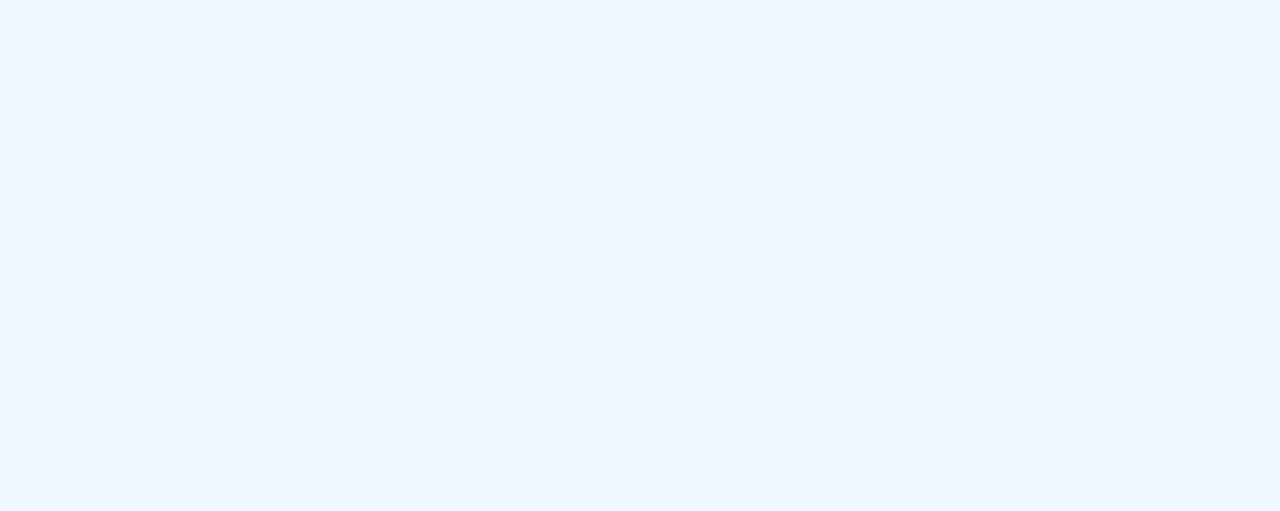
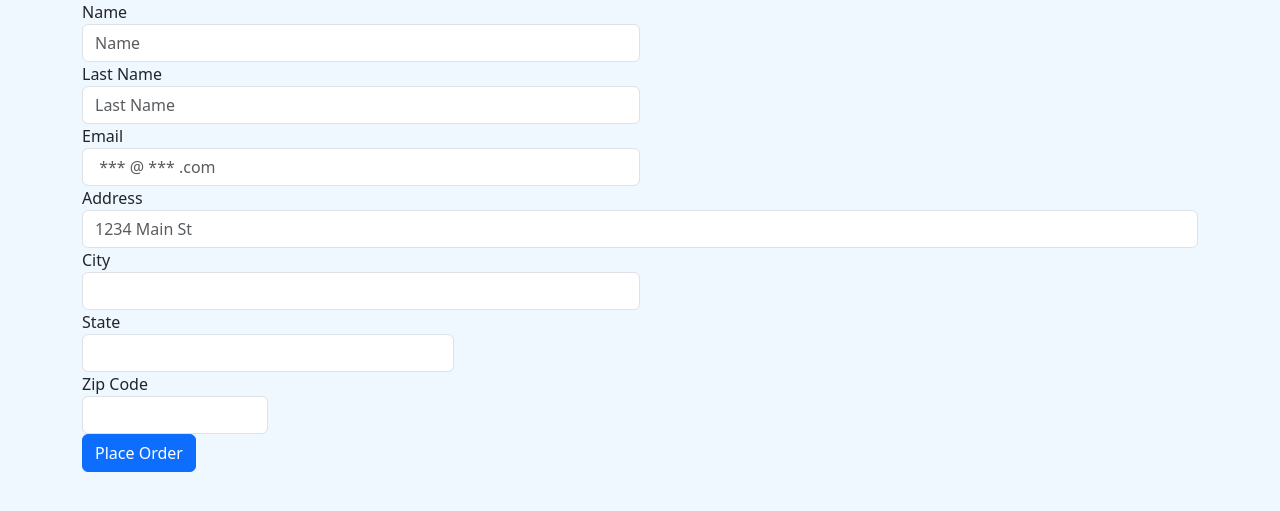
Before and after one commit to Mahdi-fatemii/CommercialWeb, a Django app: page /checkout/ in a window 1280 px wide. Before the commit the part shown is empty. Shown: the top 511 px of the page. Run offline with Django 5.2, Linux system fonts and the light colour scheme; some libraries are stand-ins or nearby versions.

Commit message:
adding order form/model order/view

```diff
--- a/shop/admin.py
+++ b/shop/admin.py
@@ -1,5 +1,6 @@
 from django.contrib import admin
-from .models import Product
+from .models import Product, Order
 # Register your models here.
 
 admin.site.register(Product)
+admin.site.register(Order)
--- a/shop/templates/shop/checkout.html
+++ b/shop/templates/shop/checkout.html
@@ -3,25 +3,67 @@
 {% block body %}
 
     <div class="container">
+        <div class="row">
             <div class="col-md-12">
-        <div class="row">
                 <ul class="list-group" id="item_list">
 
                 </ul>
             </div>
         </div>
+        <div class="row">
+            <div class="col-md-12">
+                <form method="POST">
+                    {% csrf_token %}
+                    <div class="form-row">
+                        <div class="form-group col-md-6">
+                            <label for="Name">Name</label>
+                            <input type="text" class="form-control" id="Name" name="Name" placeholder="Name">
+                        </div>
+                        <div class="form-group col-md-6">
+                            <label for="LastName">Last Name</label>
+                            <input type="text" class="form-control" id="LastName" name="LastName"
+                                   placeholder="Last Name">
+                        </div>
+                        <div class="form-group col-md-6">
+                            <label for="Email">Email</label>
+                            <input type="Email" class="form-control" id="Email" name="Email"
+                                   placeholder=" *** @ *** .com">
+                        </div>
+                    </div>
+                    <div class="form-group">
+                        <label for="Address">Address</label>
+                        <input type="text" class="form-control" id="Address" name="Address" placeholder="1234 Main St">
+                    </div>
+                    <div class="form-row">
+                        <div class="form-group col-md-6">
+                            <label for="City">City</label>
+                            <input type="text" class="form-control" id="City" name="City">
+                        </div>
+                        <div class="form-group col-md-4">
+                            <label for="State">State</label>
+                            <input type="text" id="State" name="State" class="form-control">
+                        </div>
+                        <div class="form-group col-md-2">
+                            <label for="ZipCode">Zip Code</label>
+                            <input type="text" class="form-control" id="ZipCode" name="ZipCode">
+                        </div>
+                    </div>
+
+                    <button type="submit" class="btn btn-primary">Place Order</button>
+                </form>
+            </div>
+        </div>
     </div>
 
     <script type="text/javascript">
-if(localStorage.getItem('cart')==null){
-    var cart ={};
-}
-else{
+        if (localStorage.getItem('cart') == null) {
+            var cart = {};
+        } else {
             cart = JSON.parse(localStorage.getItem('cart'));
         }
         var item;
         var itemString;
-for (item in cart){
+        for (item in cart) {
             let name = cart[item][1];
             let quantity = cart[item][0];
 
--- a/shop/views.py
+++ b/shop/views.py
@@ -1,5 +1,5 @@
 from django.shortcuts import render
-from .models import Product
+from .models import Product, Order
 from django.core.paginator import Paginator
 # Create your views here.
 
@@ -26,4 +26,17 @@ def detail(request, id):
 
 
 def checkout(request):
+
+    if request.method == "POST":
+        name = request.POST.get('name', "")
+        lastname = request.POST.get('LastName', "")
+        email = request.POST.get('Email', "")
+        address = request.POST.get('Address', "")
+        city = request.POST.get('City', "")
+        state = request.POST.get('State', "")
+        zipcode = request.POST.get('ZipCode', "")
+
+        order = Order(name=name, lastname=lastname, email=email, address=address, city=city, state=state, zipcode=zipcode)
+        order.save()
+
     return render(request, 'shop/checkout.html')
```
Also changed, not shown: shop/models.py (+15 -0 lines), db.sqlite3, shop/migrations/0004_order.py (added). Lines whose indentation alone changed are shown as unchanged.
